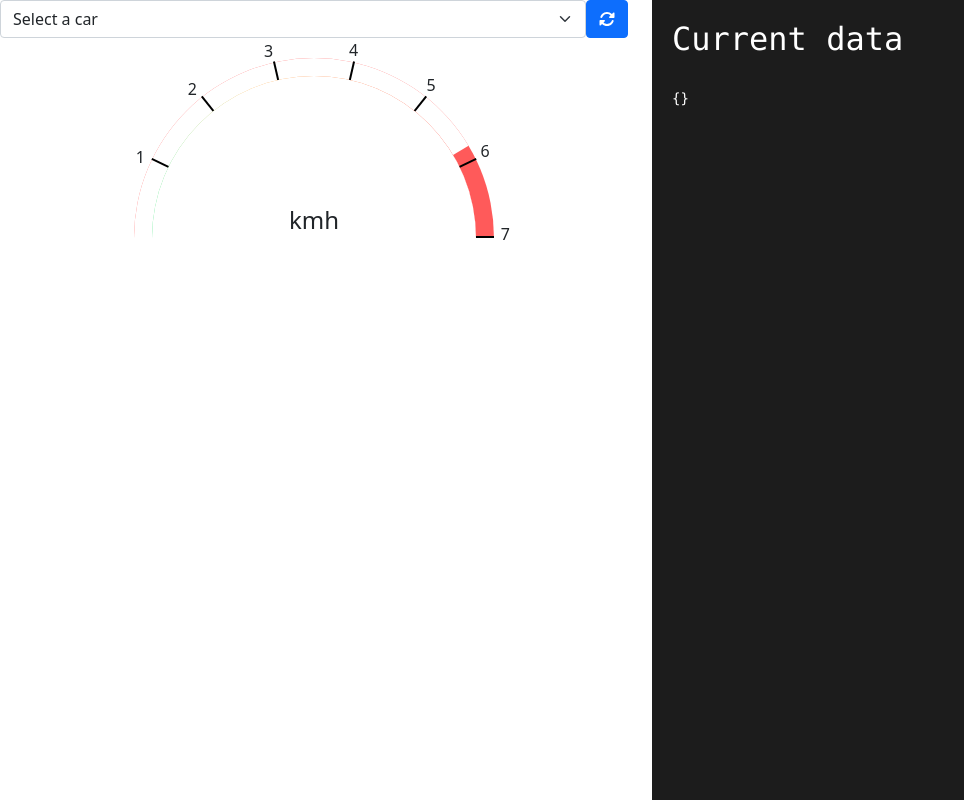
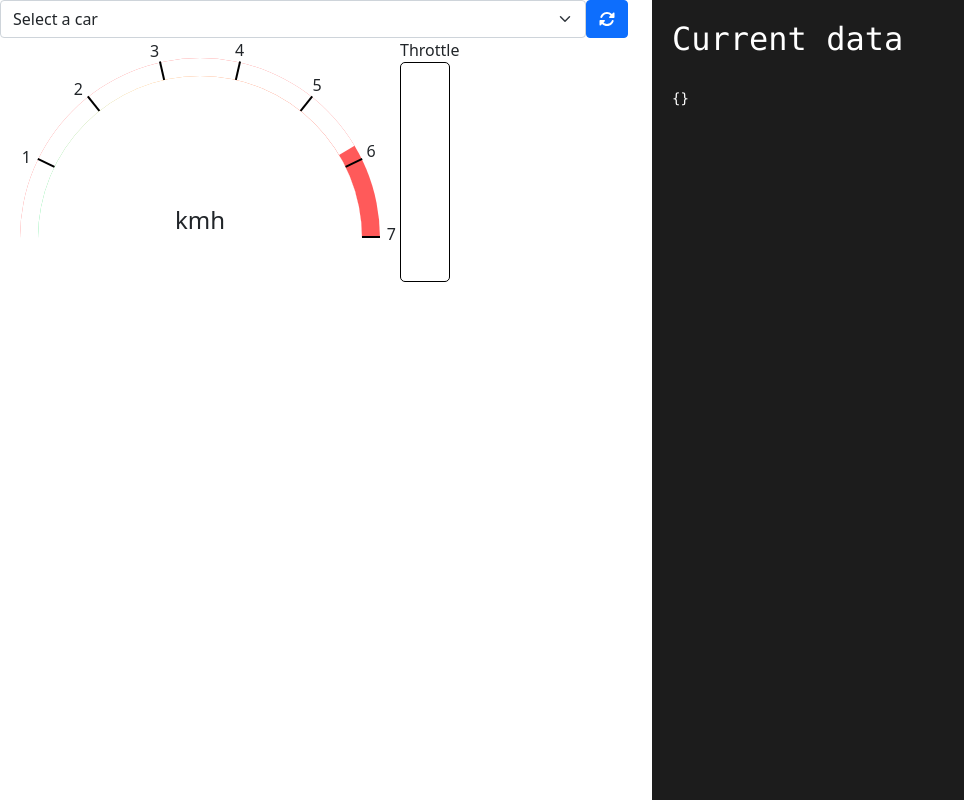
Before and after one commit to vraoum/vroom-stats, a React (Create React App) app in the folder src/frontend/: page / in a window 1280 px wide. Shown: the whole page, without its empty margins (0-964 px from the left). Built offline with nearby package versions, Linux system fonts and the light colour scheme; no server answers.

Commit message:
New: Throttle position

```diff
--- a/src/frontend/src/CarData/CarData.jsx
+++ b/src/frontend/src/CarData/CarData.jsx
@@ -1,13 +1,14 @@
 import "./CarData.scss"
 import {Component} from "react";
 import SpeedGauge from "./SpeedGauge/SpeedGauge";
+import ThrottlePosition from "./ThrottlePosition/ThrottlePosition";
 
 export default class CarData extends Component {
     render() {
         return (
-            <div className="carData" style={{width: "400px", margin: "auto"}}>
+            <div className="carData">
                 <SpeedGauge data={this.props.data}/>
-
+                <ThrottlePosition data={this.props.data} />
             </div>
         )
     }
--- a/src/frontend/src/CarData/CarData.scss
+++ b/src/frontend/src/CarData/CarData.scss
@@ -0,0 +1,3 @@
+.carData {
+  display: flex;
+}
--- a/src/frontend/src/CarData/SpeedGauge/SpeedGauge.scss
+++ b/src/frontend/src/CarData/SpeedGauge/SpeedGauge.scss
@@ -0,0 +1,3 @@
+.speedGauge {
+  width: 400px
+}
--- /dev/null
+++ b/src/frontend/src/CarData/ThrottlePosition/ThrottlePosition.jsx
@@ -0,0 +1,21 @@
+import "./ThrottlePosition.scss"
+import {Component} from "react";
+
+export default class ThrottlePosition extends Component {
+    render() {
+        return (
+            <div>
+                Throttle
+                <div className={"throttlePosition"}>
+                    <div className={"throttleValue"} style={{
+                        height: this.props.data.throttlePosition??0 + '%',
+                        background: '#8cef57'
+                    }}>
+                        {this.props.data.throttlePosition}%
+                    </div>
+
+                </div>
+            </div>
+        )
+    }
+}
--- /dev/null
+++ b/src/frontend/src/CarData/ThrottlePosition/ThrottlePosition.scss
@@ -0,0 +1,14 @@
+.throttlePosition {
+  position: relative;
+  overflow: hidden;
+  border-radius: 5px;
+  border: 1px solid black;
+  width: 50px;
+  height: 100%;
+
+  .throttleValue {
+    position: absolute;
+    bottom: 0;
+    width: 100%;
+  }
+}
```
